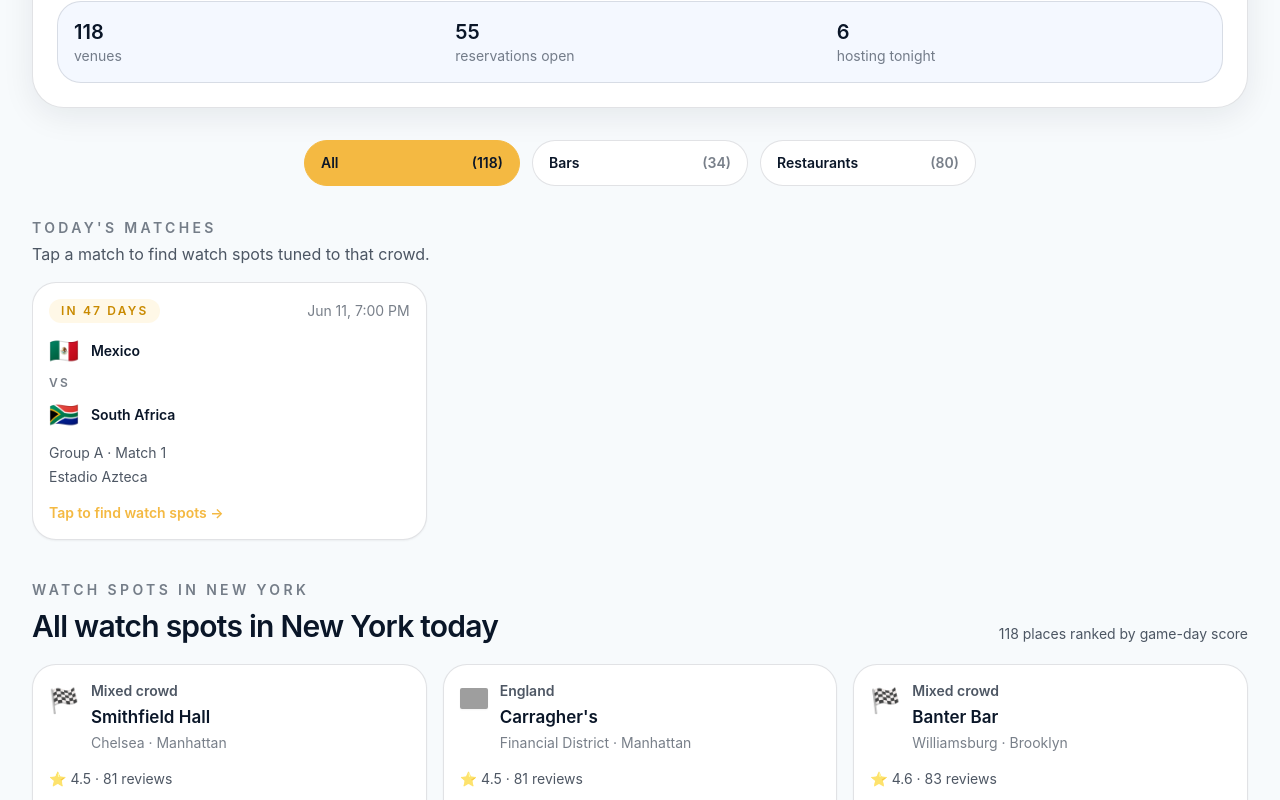
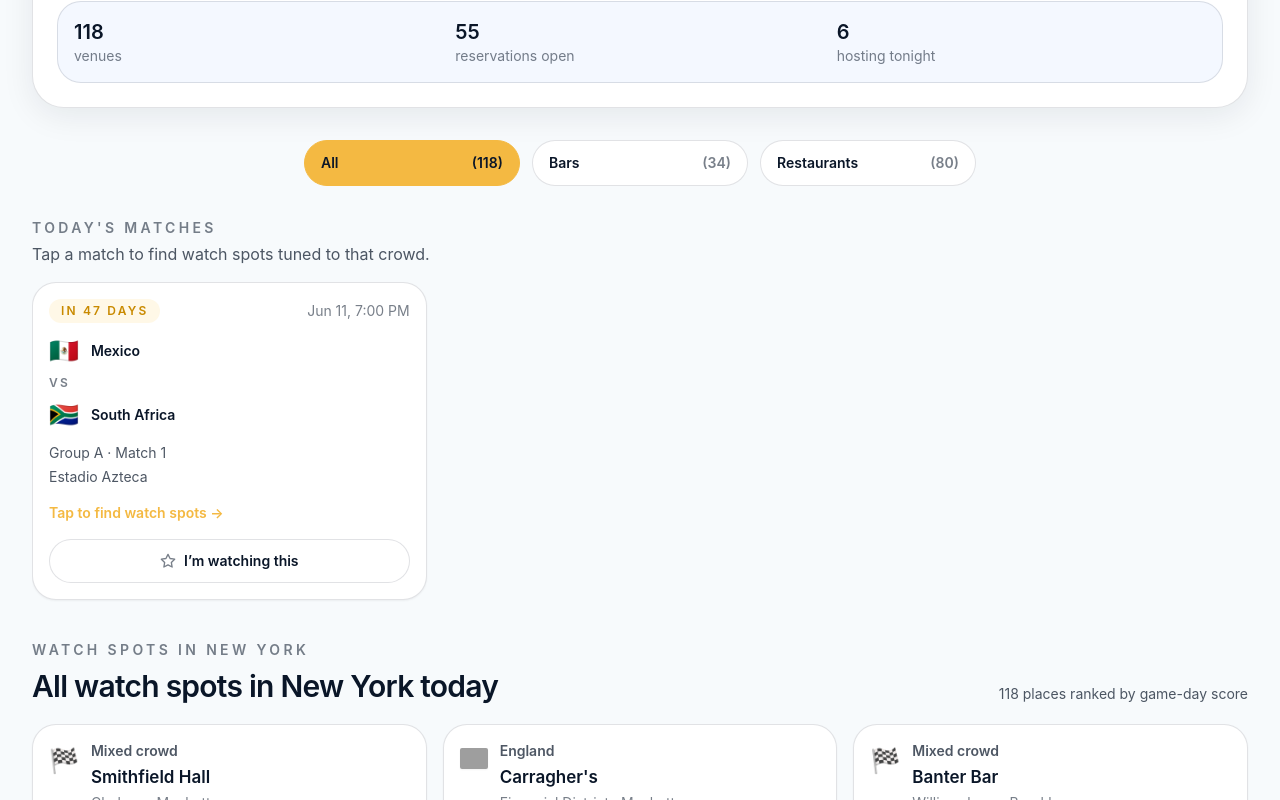
Before and after one commit to davidenyc/worldcupmvp, a Next.js app: page /today in a window 1280 px wide. Shown: the part 373-1173 px from the top of the page. Built offline with nearby package versions, Linux system fonts and the light colour scheme; no server answers; grey boxes are pictures that could not be loaded.

Commit message:
feat: /me Watchlist section

```diff
--- a/components/home/HomeMatchesStrip.tsx
+++ b/components/home/HomeMatchesStrip.tsx
@@ -3,6 +3,7 @@
 import Link from "next/link";
 
 import { CountryFlag } from "@/components/ui/CountryFlag";
+import { WatchToggleButton } from "@/components/matches/WatchToggleButton";
 import { getHostCity } from "@/lib/data/hostCities";
 import type { WorldCupMatch } from "@/lib/data/matches";
 import type { CountrySummary } from "@/lib/types";
@@ -54,11 +55,11 @@ export function HomeMatchesStrip({
             const away = countryLookup.get(match.awayCountry);
 
             return (
-              <Link
+              <div
                 key={match.id}
-                href={`/${activeCity?.key ?? "nyc"}/map?country=${match.homeCountry}&vsCountry=${match.awayCountry}&match=${match.id}`}
                 className="surface flex h-full flex-col justify-between p-4 transition hover:-translate-y-0.5"
               >
+                <Link href={`/${activeCity?.key ?? "nyc"}/map?country=${match.homeCountry}&vsCountry=${match.awayCountry}&match=${match.id}`}>
                   <div>
                     <div className="text-small uppercase tracking-[0.18em] text-ink-55">{formatMatchPreviewTime(match.startsAt)}</div>
                     <div className="mt-3 flex items-center gap-2 text-sm font-semibold text-[color:var(--fg-primary)]">
@@ -74,6 +75,10 @@ export function HomeMatchesStrip({
                     Watch in {activeCity?.label ?? "New York"} →
                   </div>
                 </Link>
+                <div className="mt-4">
+                  <WatchToggleButton matchId={match.id} className="w-full" />
+                </div>
+              </div>
             );
           })}
         </div>
--- a/components/matches/MatchCard.tsx
+++ b/components/matches/MatchCard.tsx
@@ -2,6 +2,7 @@
 
 import { CountryFlag } from "@/components/ui/CountryFlag";
 import { Badge } from "@/components/ui/badge";
+import { WatchToggleButton } from "@/components/matches/WatchToggleButton";
 import { useUserCity } from "@/lib/hooks/useUserCity";
 import { getMatchLocationLabel } from "@/lib/data/matchLocations";
 import { WorldCupMatch } from "@/lib/data/matches";
@@ -126,6 +127,10 @@ export function MatchCard({
         {isTomorrow && <Badge className="bg-amber-50 text-amber-700 ring-1 ring-amber-200">Tomorrow</Badge>}
         {isLocal && <Badge className="bg-[#eef4ff] text-[#0a1628] dark:bg-white/10 dark:text-white">Local</Badge>}
       </div>
+
+      <div className="mt-4">
+        <WatchToggleButton matchId={match.id} className="w-full sm:w-auto" />
+      </div>
     </article>
   );
 }
--- /dev/null
+++ b/components/matches/WatchToggleButton.tsx
@@ -0,0 +1,33 @@
+// Watchlist toggle used across Home, Today, and Matches cards to save matches into /me.
+"use client";
+
+import { Star } from "lucide-react";
+import { useWatchlistStore } from "@/lib/store/watchlist";
+
+export function WatchToggleButton({
+  matchId,
+  className = ""
+}: {
+  matchId: string;
+  className?: string;
+}) {
+  const watchedMatches = useWatchlistStore((state) => state.watchedMatches);
+  const toggleWatchedMatch = useWatchlistStore((state) => state.toggleWatchedMatch);
+  const watching = watchedMatches.includes(matchId);
+
+  return (
+    <button
+      type="button"
+      onClick={() => toggleWatchedMatch(matchId)}
+      aria-label={watching ? "Remove from watchlist" : "Add to watchlist"}
+      className={`inline-flex min-h-11 items-center justify-center gap-2 rounded-full border px-4 text-sm font-semibold transition ${
+        watching
+          ? "border-gold bg-gold/12 text-deep"
+          : "border-line bg-surface text-deep hover:bg-surface-2"
+      } ${className}`.trim()}
+    >
+      <Star className={`h-4 w-4 ${watching ? "fill-current text-gold" : "text-mist"}`} />
+      {watching ? "Watching" : "I’m watching this"}
+    </button>
+  );
+}
--- a/components/me/MyWatchlist.tsx
+++ b/components/me/MyWatchlist.tsx
@@ -7,10 +7,12 @@ import type { WorldCupMatch } from "@/lib/data/matches";
 
 export function MyWatchlist({
   matches,
-  watchVenues
+  watchVenues,
+  cityKey
 }: {
   matches: WorldCupMatch[];
   watchVenues: Record<string, string | null>;
+  cityKey: string;
 }) {
   function formatCountryLabel(country: string) {
     return country
@@ -45,6 +47,11 @@ export function MyWatchlist({
                 <div className="mt-2 text-sm text-mist">
                   {watchVenues[match.id] ? `Watching at ${watchVenues[match.id]}` : "No venue selected yet"}
                 </div>
+                {!watchVenues[match.id] ? (
+                  <Link href={`/${cityKey || "nyc"}/map?match=${match.id}`} className="mt-3 inline-flex min-h-10 items-center rounded-full border border-line bg-surface px-4 text-sm font-semibold text-deep transition hover:bg-surface">
+                    Find a watch spot →
+                  </Link>
+                ) : null}
               </div>
             ))}
           </div>
--- a/components/me/MyWorldCupClient.tsx
+++ b/components/me/MyWorldCupClient.tsx
@@ -41,7 +41,7 @@ export function MyWorldCupClient({
       <MyHeroIdentity user={user} tier={tier} />
       <MyFollowing followedCountries={user.followedCountries} favoriteCity={user.favoriteCity} />
       <MySavedVenues venues={savedVenueList} />
-      <MyWatchlist matches={watchedMatchList} watchVenues={watchVenues} />
+      <MyWatchlist matches={watchedMatchList} watchVenues={watchVenues} cityKey={user.favoriteCity} />
       <MyQRCodes savedPromos={savedPromos} />
       <MyActivity tier={tier} />
 
--- a/components/today/MatchStrip.tsx
+++ b/components/today/MatchStrip.tsx
@@ -1,6 +1,7 @@
 "use client";
 
 import { CountryFlag } from "@/components/ui/CountryFlag";
+import { WatchToggleButton } from "@/components/matches/WatchToggleButton";
 import { formatMatchStageCompact } from "@/lib/data/today";
 import type { WorldCupMatch } from "@/lib/data/matches";
 import type { CountrySummary } from "@/lib/types";
@@ -57,14 +58,17 @@ export function MatchStrip({
           const active = match.id === activeMatchId;
 
           return (
+            <div
+              key={match.id}
+              className={`min-h-11 min-w-[18rem] rounded-[1.5rem] border bg-[var(--bg-surface)] p-4 text-left shadow-sm md:min-w-0 ${
+                active ? "border-gold border-2" : "border-line"
+              }`}
+            >
               <button
-              key={match.id}
                 type="button"
                 aria-label={`Filter venues for ${home?.name ?? match.homeCountry} versus ${away?.name ?? match.awayCountry}`}
                 onClick={() => onSelect(match.id)}
-              className={`min-h-11 min-w-[18rem] rounded-[1.5rem] border bg-[var(--bg-surface)] p-4 text-left shadow-sm md:min-w-0 ${
-                active ? "border-gold border-2" : "border-line"
-              }`}
+                className="block w-full text-left"
               >
                 <div className="flex items-center justify-between gap-3">
                   <span className="rounded-full bg-[var(--accent-soft-bg)] px-3 py-1 text-xs font-semibold uppercase tracking-[0.18em] text-[color:var(--accent-soft-fg)]">
@@ -91,6 +95,10 @@ export function MatchStrip({
                 <div className="mt-1 text-sm text-[color:var(--fg-secondary)]">{match.stadiumName}</div>
                 <div className="mt-4 text-sm font-semibold text-gold">Tap to find watch spots →</div>
               </button>
+              <div className="mt-4">
+                <WatchToggleButton matchId={match.id} className="w-full" />
+              </div>
+            </div>
           );
         })}
       </div>
```
Lines whose indentation alone changed are shown as unchanged.
